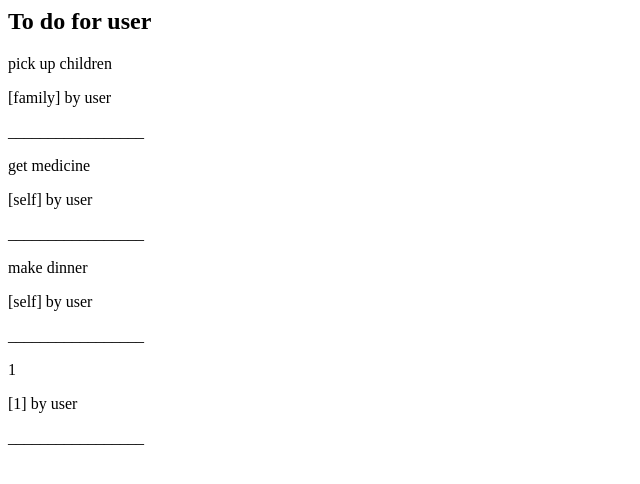
After one commit to broganhatcher/shareabletodolist, a Django app: page /tasks/ in a window 1280 px wide. The commit adds this page. Shown: the top 484 px of the page, without its empty margins (0-640 px from the left). Run offline with Django 5.2, Linux system fonts and the light colour scheme; a user stored in the database is signed in; data comes from the database, SQL or seed files in the repository; both versions use the stored data as it was after the commit.

Commit message:
tasks page version

```diff
--- /dev/null
+++ b/tasks/models.py
@@ -0,0 +1,13 @@
+from django.conf import settings
+from django.db import models
+from django.urls import reverse
+
+class task(models.Model):
+    text = models.CharField(max_length=140)
+    tag = models.CharField(max_length=20)
+    author = models.ForeignKey(
+        settings.AUTH_USER_MODEL,
+        on_delete=models.CASCADE,
+    )
+    def __str__(self):
+        return self.text
--- a/tasks/templates/task/home.html
+++ b/tasks/templates/tasks/home.html
@@ -5,4 +5,8 @@
         <button type="submit">Log Out</button>
     </form>
 </html>
+
+<form action = "{% url 'tasklist' %}" method="get">
+    <button type="submit">Tasks</button>
+</form>
 {% endblock %}
--- /dev/null
+++ b/tasks/templates/tasks/newtask.html
@@ -0,0 +1,6 @@
+<h2>New task</h2>
+<form method="post">
+  {% csrf_token %}
+  {{ form.as_p }}
+  <button type="submit">Save</button>
+</form>
--- /dev/null
+++ b/tasks/templates/tasks/tasklist.html
@@ -0,0 +1,8 @@
+<h2>To do for {{ user.username }}</h2>
+{% for t in task_list %}
+  <p>{{ t.text }}</p>
+  <a>[{{ t.tag }}] by {{user.username}}</a>
+  <p>_________________</p>
+{% empty %}
+  <p>No tasks yet.</p>
+{% endfor %}
--- a/tasks/urls.py
+++ b/tasks/urls.py
@@ -1,6 +1,10 @@
 from django.urls import path
 from . import views
+from .views import taskCreateView, taskListView
+
 
 urlpatterns = [
         path('', views.home_page, name='home'),
+        path("tasks/new/", taskCreateView.as_view(), name="newtask"),
+        path("tasks/", taskListView.as_view(), name="tasklist"),
 ]
--- a/tasks/views.py
+++ b/tasks/views.py
@@ -1,4 +1,27 @@
+from django.contrib.auth.mixins import LoginRequiredMixin
+from django.urls import reverse_lazy
+from django.views.generic import CreateView, ListView
 from django.shortcuts import render
 
+from .forms import TaskForm
+from .models import task
+
 def home_page(request):
-    return render(request, 'task/home.html')
+    return render(request, 'tasks/home.html')
+
+class taskCreateView(LoginRequiredMixin, CreateView):
+    model = task
+    form_class = TaskForm
+    template_name = "tasks/newtask.html"
+    success_url = reverse_lazy("tasklist")
+
+    def form_valid(self, form):
+        form.instance.author = self.request.user
+        return super().form_valid(form)
+
+class taskListView(LoginRequiredMixin, ListView):
+    model = task
+    template_name = "tasks/tasklist.html"
+
+    def get_queryset(self):
+        return task.objects.filter(author=self.request.user)
```
Also changed, not shown: tasks/forms.py (added, +11 -0 lines), db.sqlite3, tasks/migrations/0001_initial.py (added), tasks/migrations/__init__.py (added).
